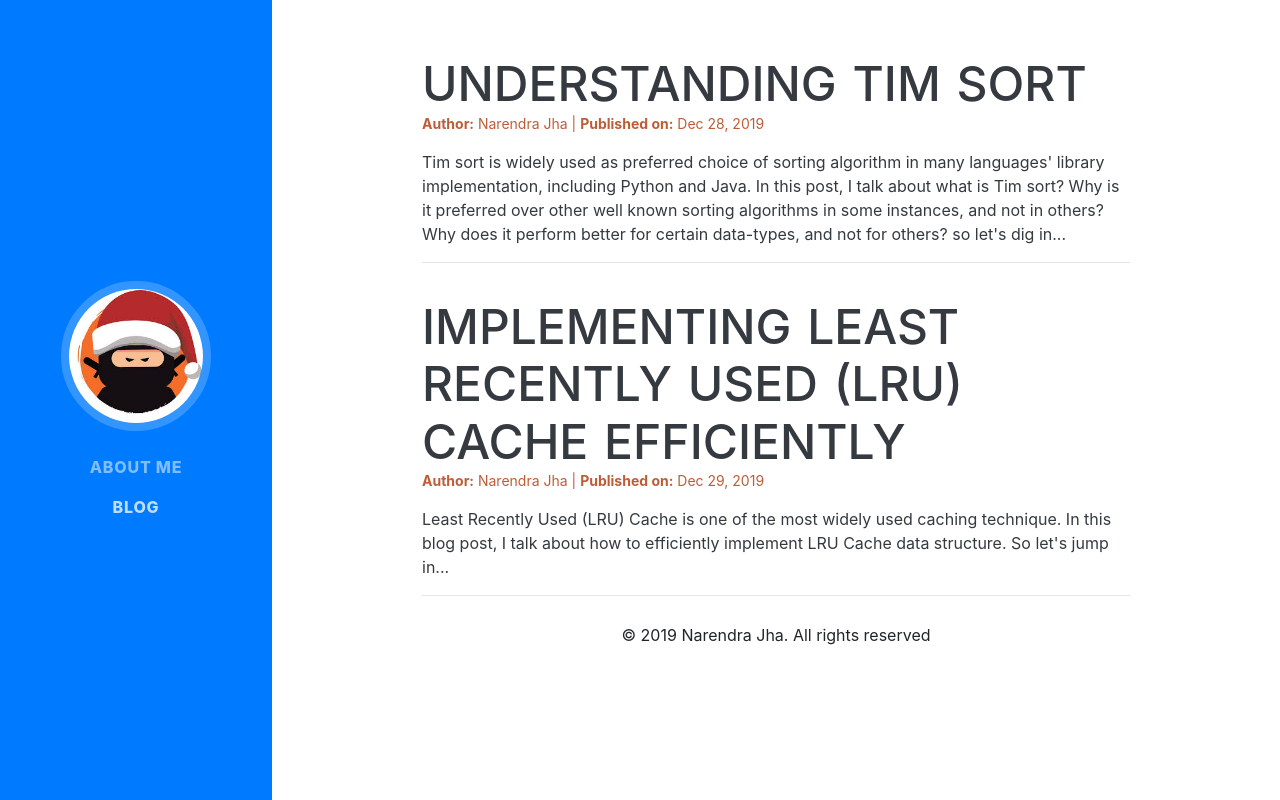
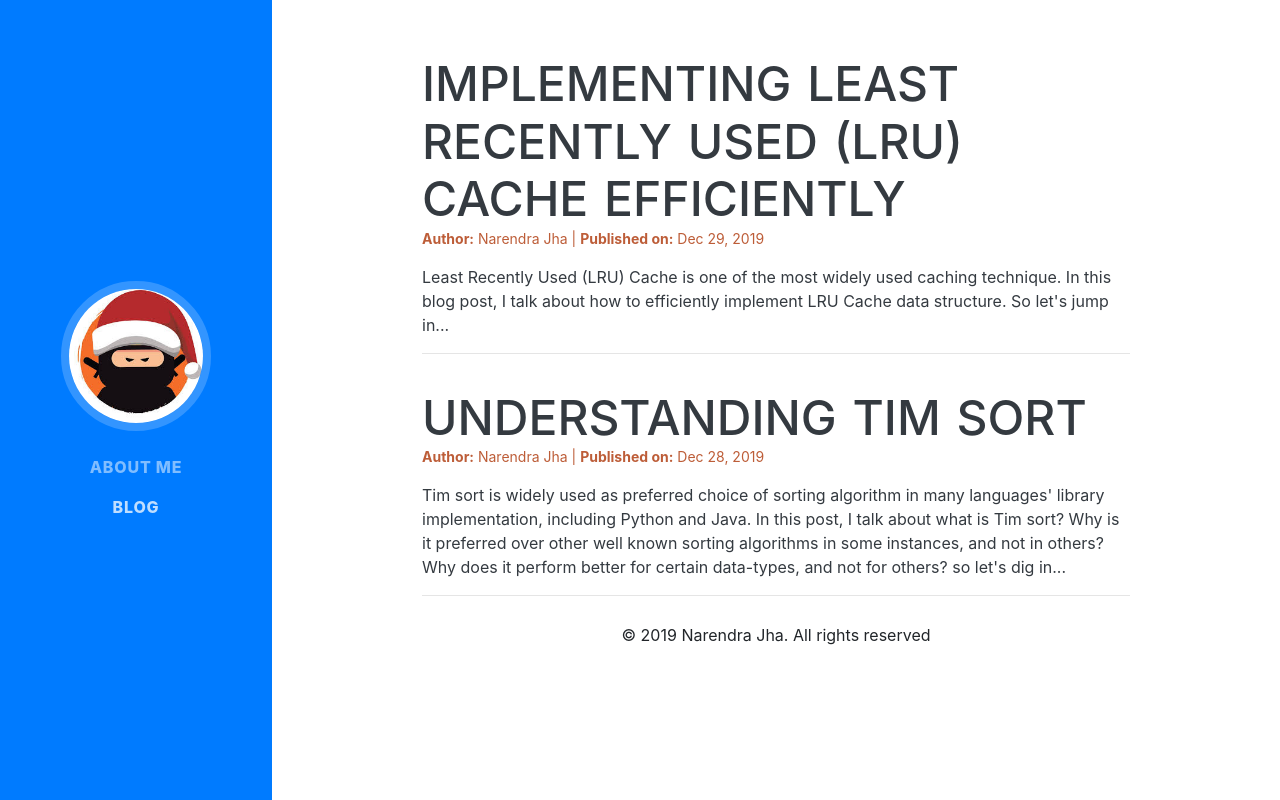
Before and after one commit to naren-jha/naren-jha.github.io, a website with bundled scripts: page blog.html in a window 1280 px wide. Built offline with nearby package versions, Linux system fonts and the light colour scheme; a web font is replaced by a local one.

Commit message:
Update blog.html

```diff
--- a/blog.html
+++ b/blog.html
@@ -56,21 +56,20 @@
   </nav>
 
   <div id="blog-list-container" class="container-fluid">
-	<!--
-	<a href="getting-into-pbc.html" class="blog">
+
+	<a href="blogs/lru-cache" class="blog-list-item">
 		<h2 class="blog-title">
-			How do you get into product based companies, coming from tier-3 engineering colleges
+			Implementing Least Recently Used (LRU) Cache Efficiently
 		</h2>
 		<p class="subtitle">
-			<span class="bold">Author:</span> Narendra Jha | <span class="bold">Published on:</span> Dec 28, 2019
+			<span class="bold">Author:</span> Narendra Jha | <span class="bold">Published on:</span> Dec 29, 2019
 		</p>
 		<p class="blog-description">
-			A whole lot of software engineers wonder if it is possible for them to get into product based companies, and even reach the top product based companies, the likes of Amazon, Uber, Facebook, Google, Apple, Microsoft, etc. And if so, what do they have to do to land a job in these dream companies. What should you study? How should you study? Specially when you are already working, how do you manage time and rise up?
-			In this blog, I will talk abount my personal experience of how I, coming from a tier-3 college, did just all that.
+			Least Recently Used (LRU) Cache is one of the most widely used caching technique. In this blog post, I talk about how to efficiently implement LRU Cache data structure. So let's jump in...
 		</p>
 	</a>
-    <hr class="m-0">
-	-->
+
+	<hr class="m-0">
 
 	<a href="blogs/understanding-tim-sort" class="blog-list-item">
 		<h2 class="blog-title">
@@ -83,22 +82,8 @@
 			Tim sort is widely used as preferred choice of sorting algorithm in many languages' library implementation, including Python and Java. In this post, I talk about what is Tim sort? Why is it preferred over other well known sorting algorithms in some instances, and not in others? Why does it perform better for certain data-types, and not for others? so let's dig in...
 		</p>
 	</a>
-    <hr class="m-0">
 
-
-	<a href="blogs/lru-cache" class="blog-list-item">
-		<h2 class="blog-title">
-			Implementing Least Recently Used (LRU) Cache Efficiently
-		</h2>
-		<p class="subtitle">
-			<span class="bold">Author:</span> Narendra Jha | <span class="bold">Published on:</span> Dec 29, 2019
-		</p>
-		<p class="blog-description">
-			Least Recently Used (LRU) Cache is one of the most widely used caching technique. In this blog post, I talk about how to efficiently implement LRU Cache data structure. So let's jump in...
-		</p>
-	</a>
-    <hr class="m-0">
-
+    	<hr class="m-0">
 
   </div>
 
```
